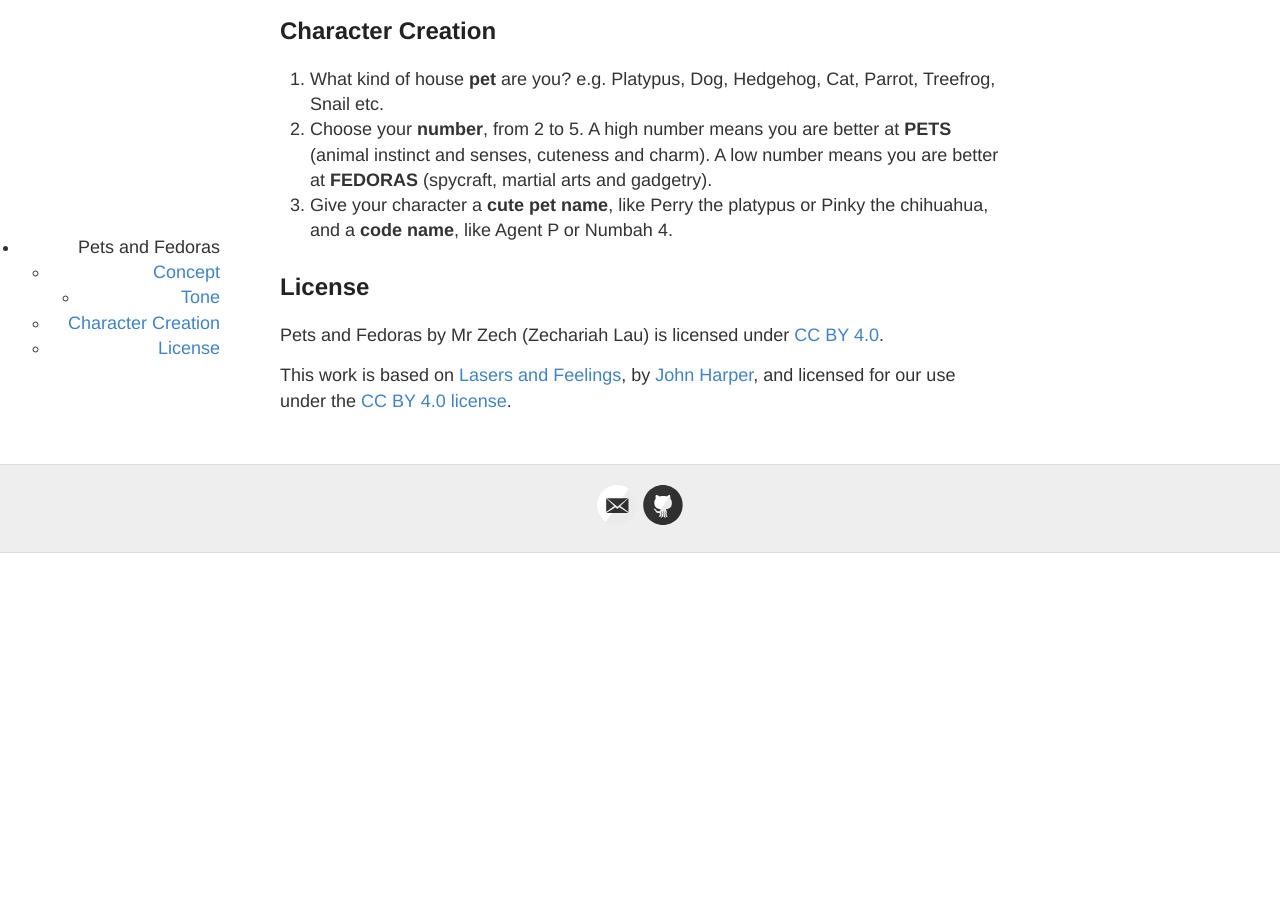
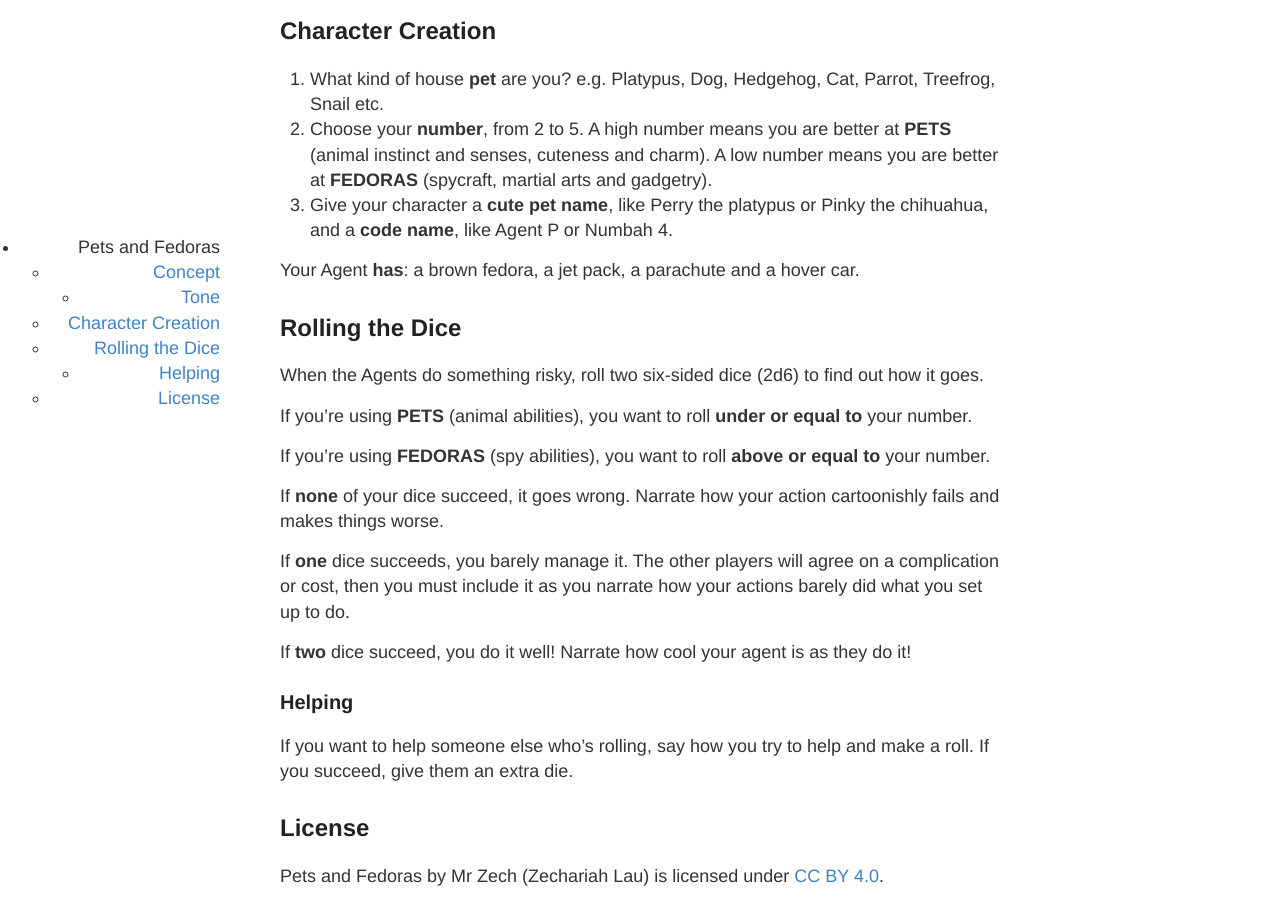
Before and after one commit to zechlau14/zechlau14.github.io, a Jekyll site: the page built from projects/pets-and-fedoras.md, in a window 1280 px wide and 900 px high, scrolled down 731 px. Built offline with Jekyll 4.4.1, drawn with Linux system fonts in a browser that asks for light colours; before the commit the page ends 1284 px from its top, so only the background shows below that.

Commit message:
Update pets-and-fedoras.md

```diff
--- a/projects/pets-and-fedoras.md
+++ b/projects/pets-and-fedoras.md
@@ -21,7 +21,23 @@ Despite this game's light-hearted tone, it is still advisable to have a safety t
   A high number means you are better at **PETS** (animal instinct and senses, cuteness and charm). A low number means you are better at **FEDORAS** (spycraft, martial arts and gadgetry).
 3. Give your character a **cute pet name**, like Perry the platypus or Pinky the chihuahua, and a **code name**, like Agent P or Numbah 4.
 
+Your Agent **has**: a brown fedora, a jet pack, a parachute and a hover car.
 
+## Rolling the Dice
+When the Agents do something risky, roll two six-sided dice (2d6) to find out how it goes.
+
+If you're using **PETS** (animal abilities), you want to roll **under or equal to** your number.
+
+If you're using **FEDORAS** (spy abilities), you want to roll **above or equal to** your number.
+
+If **none** of your dice succeed, it goes wrong. Narrate how your action cartoonishly fails and makes things worse.
+
+If **one** dice succeeds, you barely manage it. The other players will agree on a complication or cost, then you must include it as you narrate how your actions barely did what you set up to do.
+
+If **two** dice succeed, you do it well! Narrate how cool your agent is as they do it!
+
+### Helping
+If you want to help someone else who's rolling, say how you try to help and make a roll. If you succeed, give them an extra die.
 
 ## License
 Pets and Fedoras by Mr Zech (Zechariah Lau) is licensed under [CC BY 4.0](http://creativecommons.org/licenses/by/4.0/).
```
